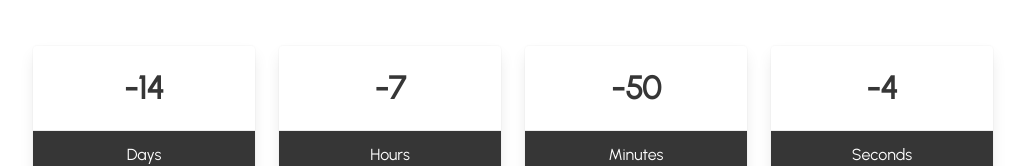
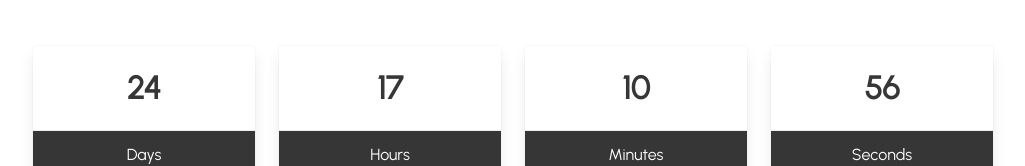
Before and after one commit to lawrencelogoh/cc_waitlist, a plain HTML site: page index.html in a window 1280 px wide. Shown: the part 163-329 px from the top of the page, without its empty margins (127-1152 px from the left). Drawn offline with Linux system fonts and the light colour scheme.

Commit message:
Update index.html

```diff
--- a/index.html
+++ b/index.html
@@ -171,7 +171,7 @@
 
   <script>
 
-    var countDownDate = new Date("Dec 25, 2022 17:00:00").getTime();
+    var countDownDate = new Date("Feb 1, 2023 17:00:00").getTime();
 
 
     var x = setInterval(function() {
```
